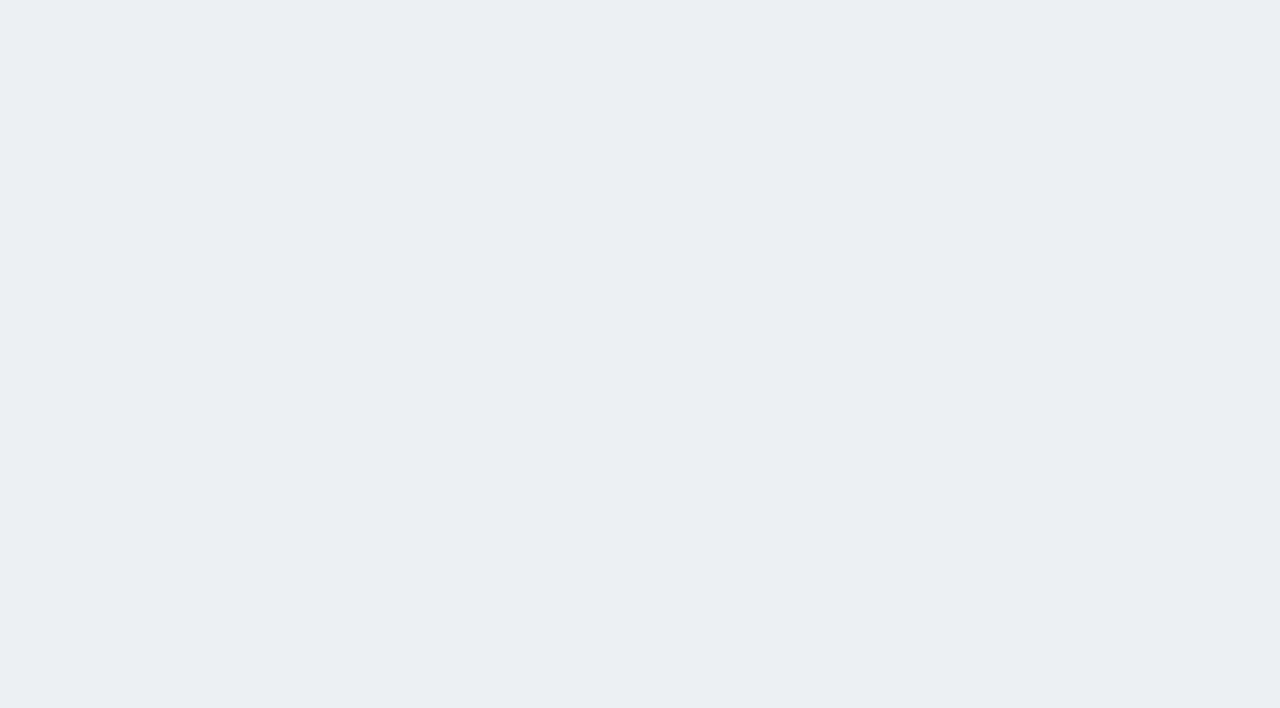
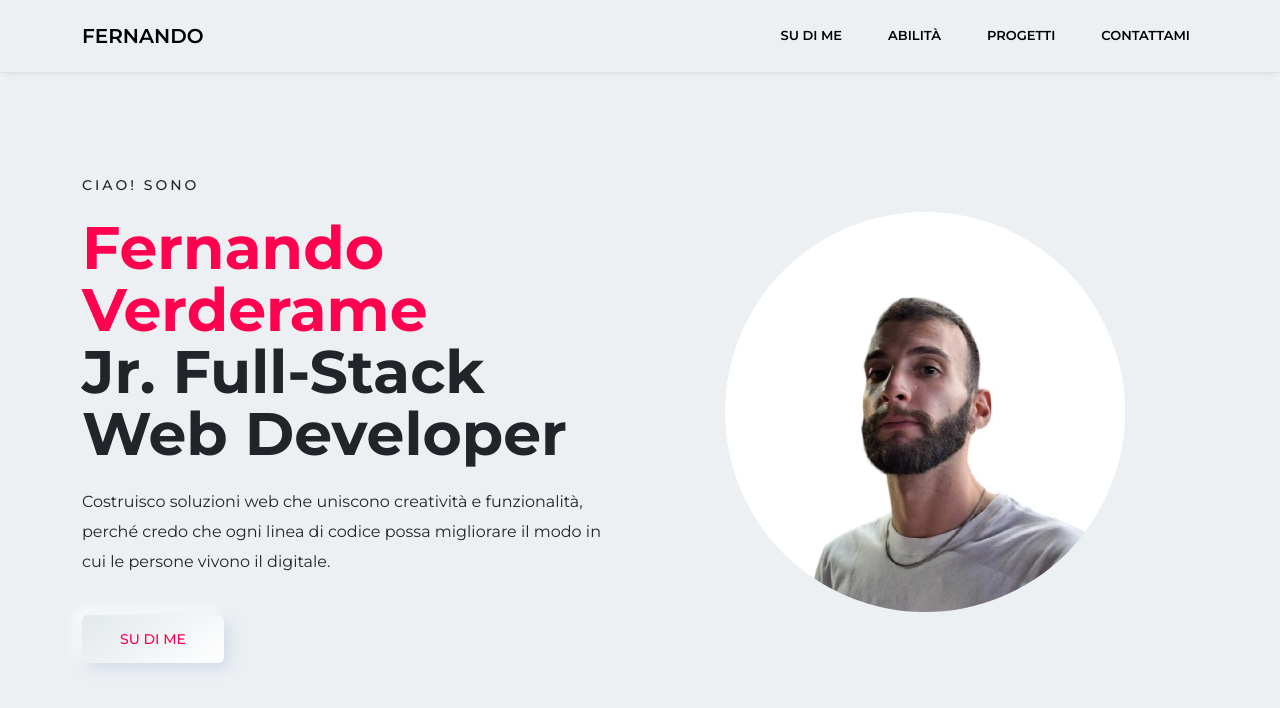
Before and after one commit to FernandoVerderame/react-portfolio, a React (Vite) app: page / in a window 1280 px wide. Shown: the top 708 px of the page. Built offline with nearby package versions, Linux system fonts and the light colour scheme.

Commit message:
added components

```diff
--- a/src/App.jsx
+++ b/src/App.jsx
@@ -1,10 +1,16 @@
+import Navbar from "./components/Navbar/Navbar.jsx";
+import Footer from "./components/Footer/Footer.jsx";
+import Jumbotron from "./components/Jumbotron/Jumbotron.jsx";
+
 function App() {
 
   return (
     <>
-
+      <Navbar />
+      <Jumbotron />
+      <Footer />
     </>
   );
-}
+};
 
 export default App;
```
